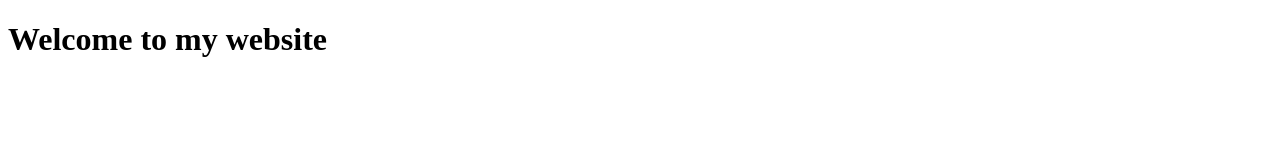
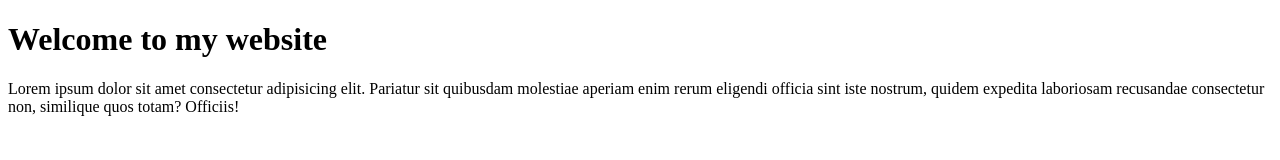
Before and after one commit to AlkaTiwari2002/Project_TDS, a plain HTML site: page index.html in a window 1280 px wide. Drawn offline with Linux system fonts and the light colour scheme.

Commit message:
updated code

```diff
--- a/index.html
+++ b/index.html
@@ -9,6 +9,7 @@
 <body>
     <header>
         <h1>Welcome to my website</h1>
+        <p>Lorem ipsum dolor sit amet consectetur adipisicing elit. Pariatur sit quibusdam molestiae aperiam enim rerum eligendi officia sint iste nostrum, quidem expedita laboriosam recusandae consectetur non, similique quos totam? Officiis!</p>
     </header>
     <script src="script.js"></script>
 </body>
```
